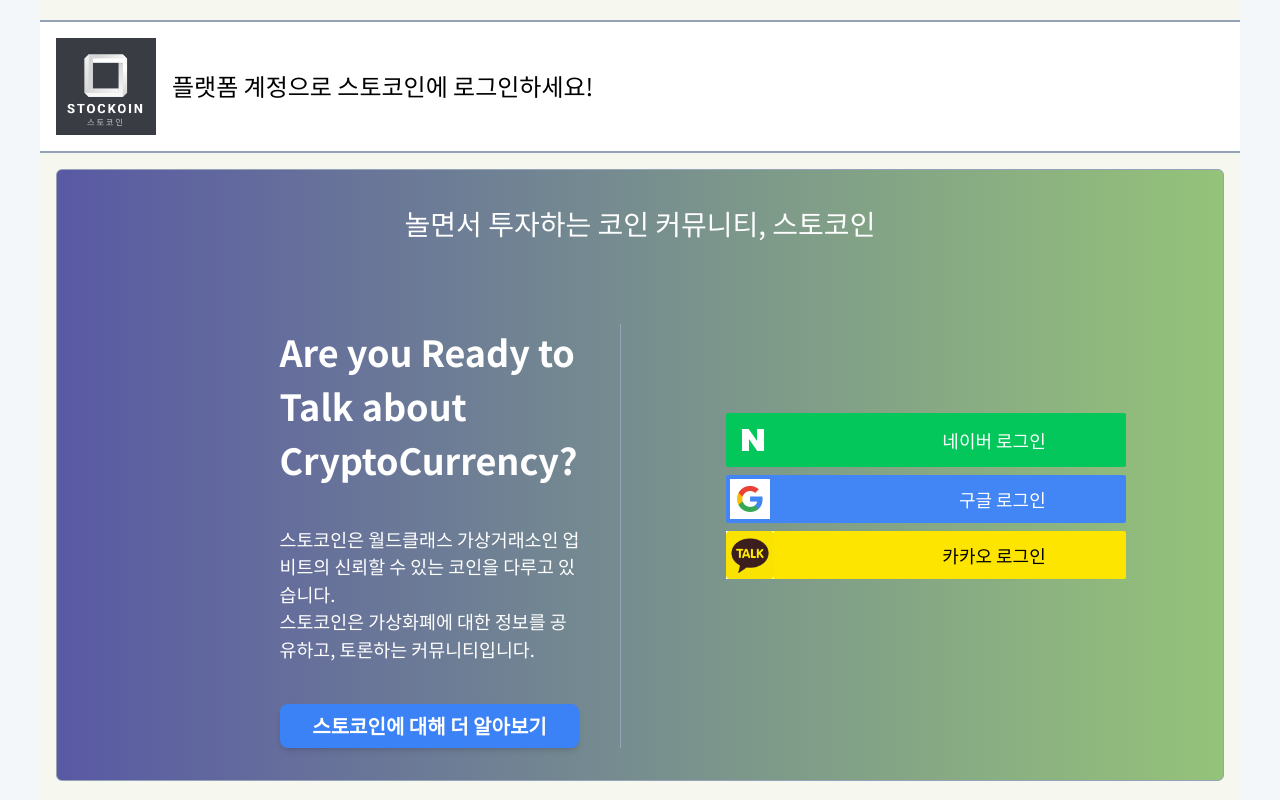
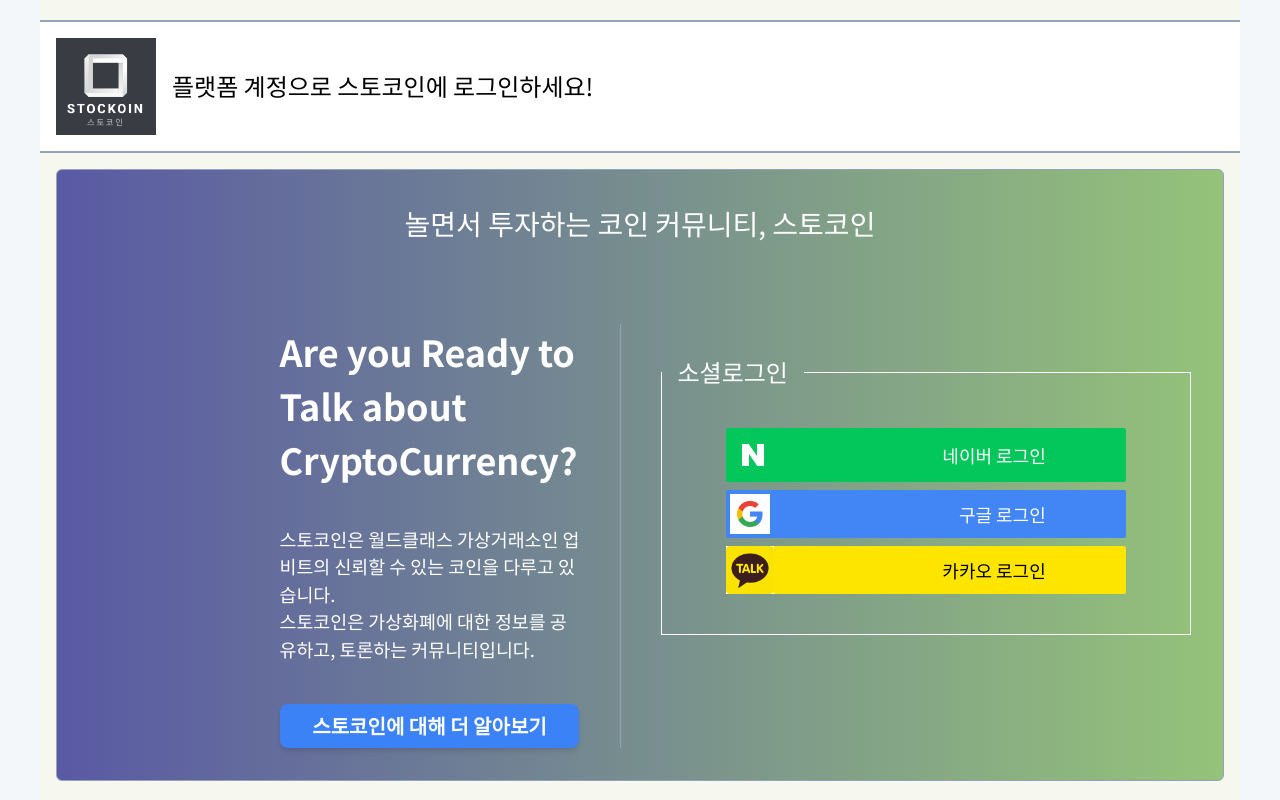
Before and after one commit to Beyond-Super-Conductor/Stockoin-Client, a Next.js app: page /auth in a window 1280 px wide. Built offline with nearby package versions, Linux system fonts and the light colour scheme.

Commit message:
feat: 로그인그룹핑 디자인

```diff
--- a/app/auth/page.tsx
+++ b/app/auth/page.tsx
@@ -4,7 +4,8 @@
 export default function AuthPage() {
   return (
     <Suspense fallback={<div>Loading...</div>}>
-      <ul className='w-full flex flex-col gap-2 items-center justify-center'>
+      <fieldset className='w-full flex flex-col gap-2 items-center justify-center border border-white py-10'>
+        <legend className='px-4 text-2xl'>소셜로그인</legend>
         <li className='w-full flex items-center justify-center'>
         <button className='w-full pr-20 flex items-center rounded-[2px] bg-[#03c75a] min-w-[280px] max-w-[400px]'>
           <img src="/naverLogo.png" alt="logo" className='w-[54px] h-[54px]' />
@@ -23,7 +24,7 @@
             <p className='text-lg  w-full text-end text-[#000]'>카카오 로그인</p>
           </button>
         </li>
-      </ul>
+      </fieldset>
     </Suspense>
   )
 }
```
